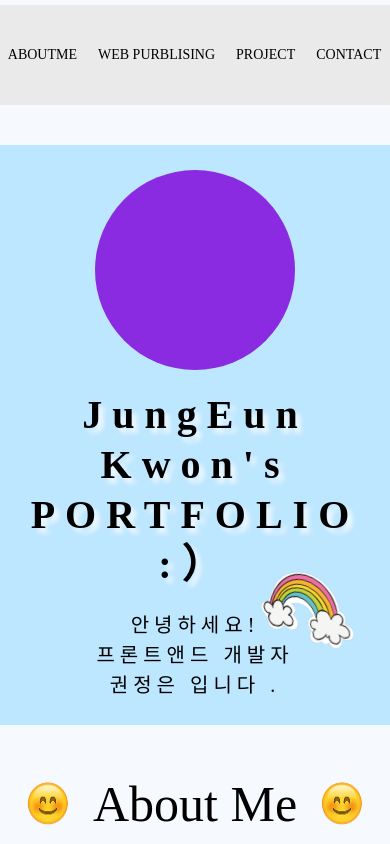
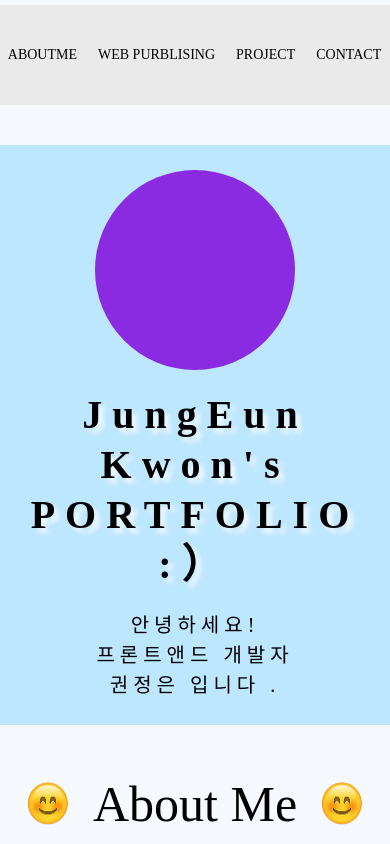
Before and after one commit to kwonjung9/portfolio, a Vue app: page / in a window 390 px wide. Shown: the top 844 px of the page. Built offline with nearby package versions, Linux system fonts and the light colour scheme; a web font is replaced by a local one.

Commit message:
update17

```diff
--- a/src/components/Design.vue
+++ b/src/components/Design.vue
@@ -97,7 +97,6 @@ const nextSlide = () => {
   width: 100%;
   height: 100vh;
   position: relative;
-  bottom: 0;
 }
 
 .main-name {
@@ -111,7 +110,7 @@ const nextSlide = () => {
 .content-wrap {
   padding: 20px;
   position: absolute;
-  // top: 50%;
+  top: 50%;
   left: 50%;
   transform: translate(-50%, -50%);
   width: 1500px;
@@ -196,7 +195,6 @@ button {
   padding: 20px;
   position: absolute;
   top: 50%;
-  // bottom: -50%;
   left: 50%;
   transform: translate(-50%, -50%);
   width: 310px;
--- a/src/components/Mainpage.vue
+++ b/src/components/Mainpage.vue
@@ -160,7 +160,7 @@ onMounted(()=>{
   height: 80px;
   border: 1px solid #888;
   outline: none;
-  background-color: #b1d9f0;
+  background-color: #f3fbff;
   padding: 5px;
   border-radius: 50px;
   cursor: pointer;
@@ -199,11 +199,7 @@ onMounted(()=>{
     flex-direction: column;
   }
   .introduce-wrap > img{
-    width: 100px;
-    height: 80px;
-    position: absolute;
-    bottom: 13%;
-    right: 8%;
+    display: none;
   }
   .introduce-img{
     background-color: blueviolet;
--- a/src/components/Website.vue
+++ b/src/components/Website.vue
@@ -145,7 +145,7 @@ const nextSlide =()=>{
 <style lang="scss" scoped>
 .website {
   width: 100%;
-  height: 150vh;
+  height: 100vh;
   background-color: #BDE6FF;
   position: relative;
 }
```
